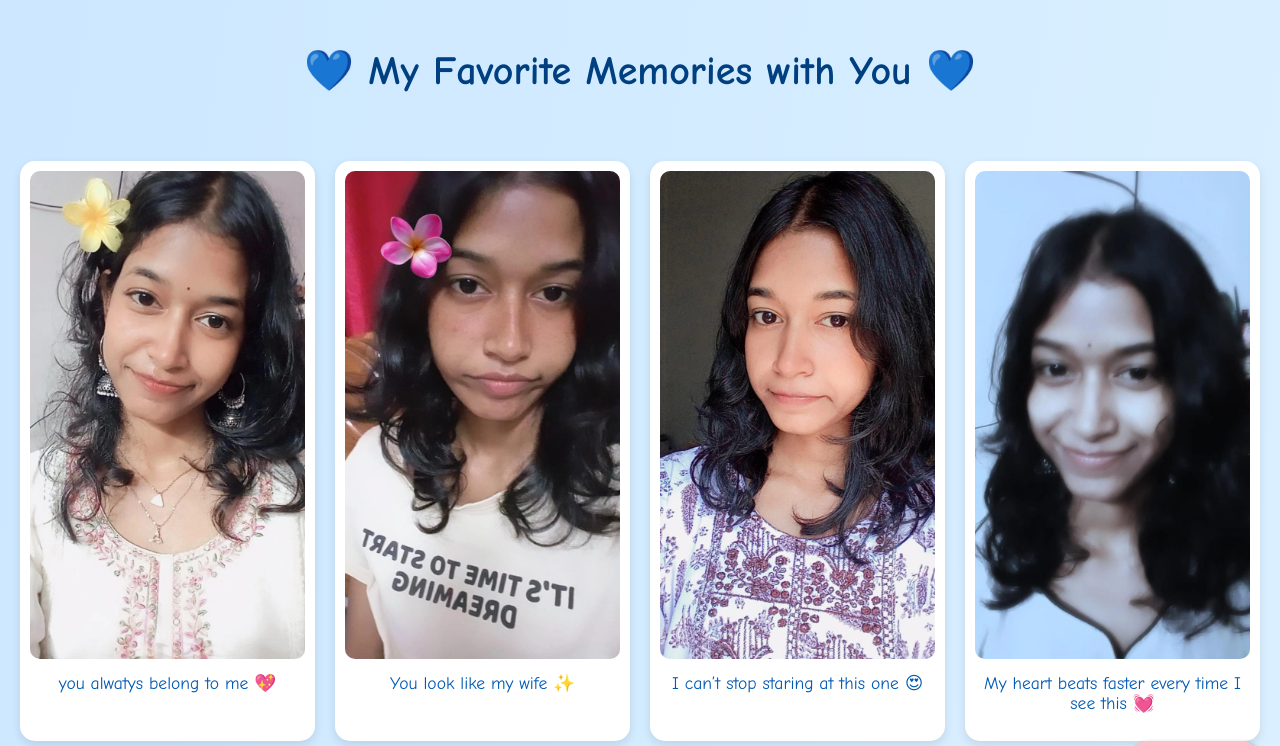
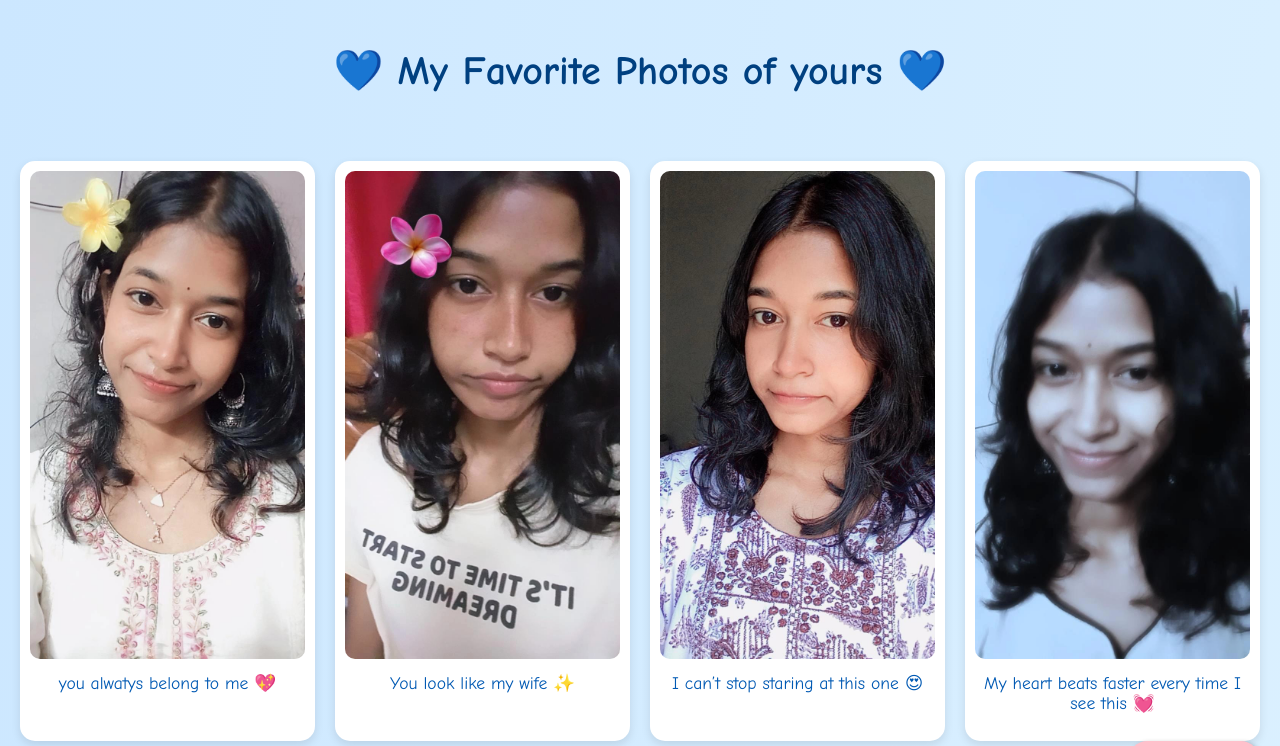
Before and after one commit to moe0lester/ForSuman, a plain HTML site: page index.html in a window 1280 px wide. Shown: the top 746 px of the page. Drawn offline with Linux system fonts and the light colour scheme.

Commit message:
Update index.html

```diff
--- a/index.html
+++ b/index.html
@@ -73,7 +73,7 @@
 ">
   🎵 Play Music
 </button>
-  <h1>💙 My Favorite Memories with You 💙</h1>
+  <h1>💙 My Favorite Photos of yours 💙</h1>
 
   <!-- 📸 Photos + 🎥 Videos -->
   <div class="gallery">
@@ -272,6 +272,7 @@
     You are my joy, my peace, my dream, and my forever.
     I'll love you always even though we are not together anymore.💙
     And I'am sorry for hurting you everytime. Love You ❤️
+    Take care of Yourself🫶
   </div>
 <script>
 const music = document.getElementById('bg-music');
```
